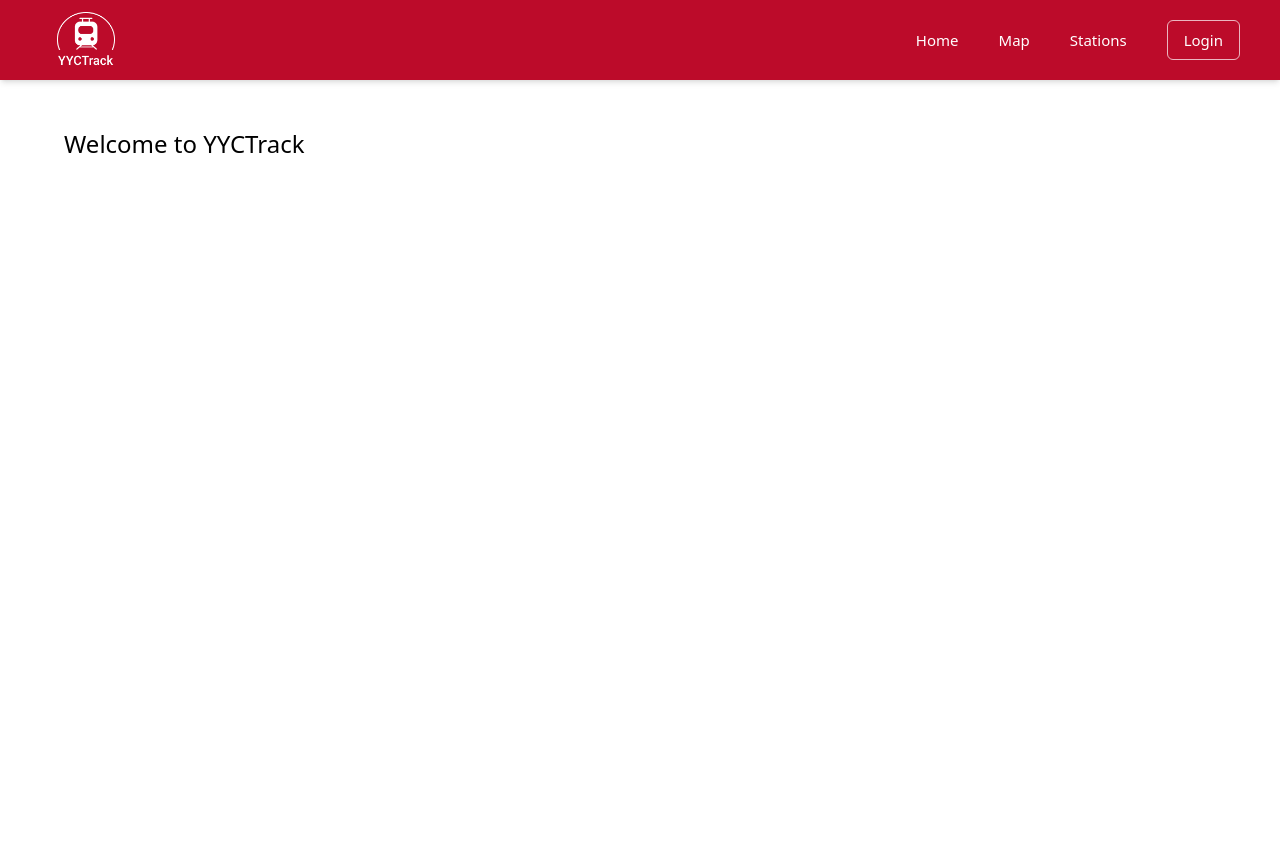
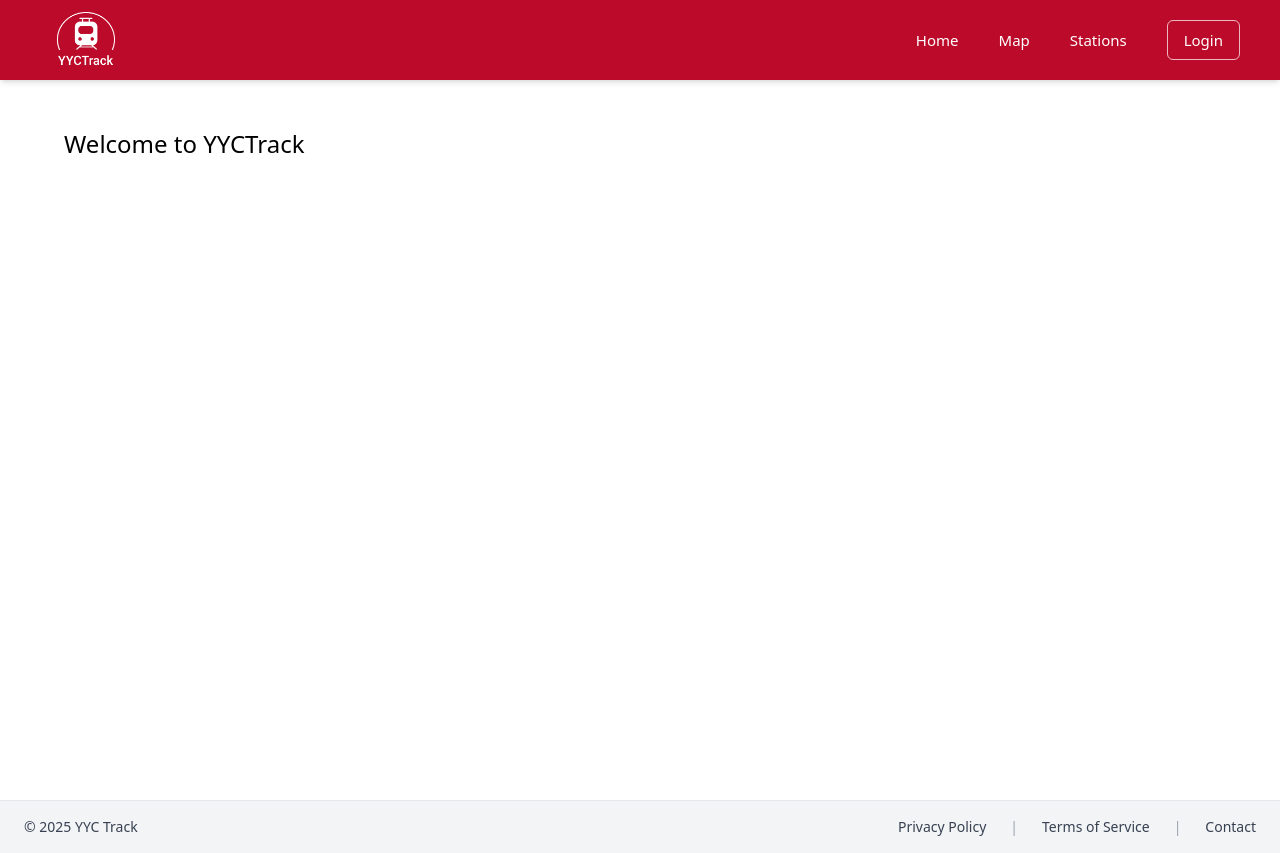
Before and after one commit to HanxxFeli/yyc-track-frontend, a React (Vite) app: page /feedback in a window 1280 px wide. Before the commit the page ends 800 px from the top, so only its background shows below. Built offline with nearby package versions, Linux system fonts and the light colour scheme.

Commit message:
added static footer component
- created a reusable (static for now) footer
- currently has quick links to privacy policy, terms of service, and contact
- no routing yet
- updated app.jsx
- included documentation for both footer.jsx and app.jsx

```diff
--- a/src/App.jsx
+++ b/src/App.jsx
@@ -1,5 +1,6 @@
 import { BrowserRouter as Router, Routes, Route } from 'react-router-dom';
 import Header from './components/Header';
+import Footer from './components/Footer';
 
 /**
  * App Component
@@ -29,7 +30,7 @@ const App = () => {
       <Header isLoggedIn={isLoggedIn}/>
 
       {/* main content area where the page is displayed */}
-      <main className="px-10 py-6">
+      <main className="px-10 py-6 min-h-[85vh]">
 
         <Routes>
           {/* public pages */}
@@ -52,6 +53,9 @@ const App = () => {
         </Routes>
 
       </main>
+
+      {/* Global Footer */}
+      <Footer />
     </Router>
   );
 };
--- /dev/null
+++ b/src/components/Footer.jsx
@@ -0,0 +1,46 @@
+import { Link } from "react-router-dom";
+
+/**
+ * Footer Component
+ *
+ * A reusable footer that shows:
+ * - Copyright
+ * - Quick links to: Privacy Policy, Terms of Service, Contact
+ * - Simple static footer for Phase 3
+ * - No routing yet - future pages will be Privacy Policy, Terms of Service, Contact
+ *    - Will be added later
+ */
+
+const Footer = () => {
+  return (
+    // main footer container
+    <footer className="w-full bg-gray-100 text-gray-700 py-4 mt-10 border-t">
+      <div className="max-w-7xl mx-auto px-6 flex items-center justify-between text-sm">
+
+      {/* left side of footer */}
+      <p>© 2025 YYC Track</p>
+
+      {/* right side of footer (nav links) */}
+      <div className="flex items-center gap-6">
+        <Link to="/privacy" className="hover:underline">
+        Privacy Policy
+        </Link>
+
+        <span className="text-gray-400">|</span>
+
+        <Link to="/terms" className="hover:underline">
+        Terms of Service
+        </Link>
+
+        <span className="text-gray-400">|</span>
+
+        <Link to="/contact" className="hover:underline">
+        Contact
+        </Link>
+      </div>
+      </div>
+    </footer>
+  );
+}
+
+export default Footer;
```
